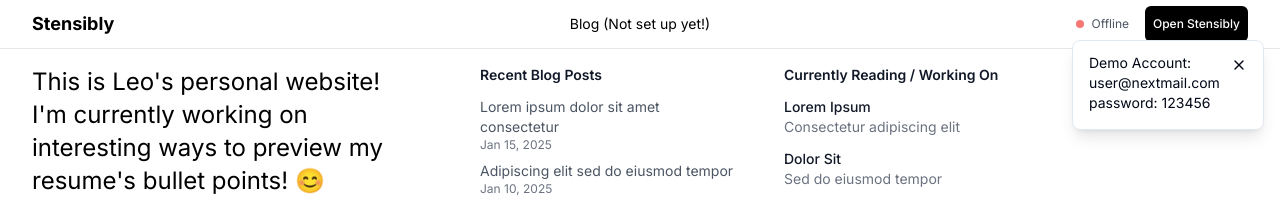
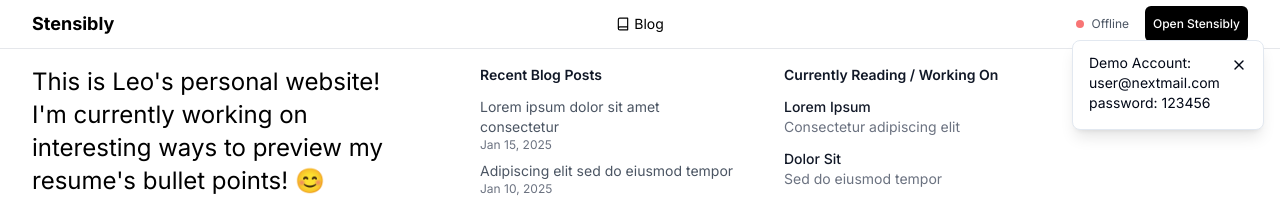
Before and after one commit to teamleaderleo/scrapbook, a Next.js app: page / in a window 1280 px wide. Shown: the top 198 px of the page. Built offline with nearby package versions, Linux system fonts and the light colour scheme; no server answers; a web font is replaced by a local one.

Commit message:
change blog not set up into book icon blog

```diff
--- a/app/page.tsx
+++ b/app/page.tsx
@@ -15,7 +15,10 @@ export default function Page() {
               <Link href="/" className="text-lg font-bold">Stensibly</Link>
             </div>
             <div className="w-1/3 flex justify-center">
-              <Link href="/blog" className="text-sm hover:text-gray-600">Blog (Not set up yet!)</Link>
+              <Link href="/blog" className="text-sm hover:text-gray-600 flex items-center gap-1">
+                <Book size={14} />
+                <span>Blog</span>
+              </Link>
             </div>
             <div className="w-1/3 flex justify-end items-center">
               <HeaderConnectionStatus />
```
